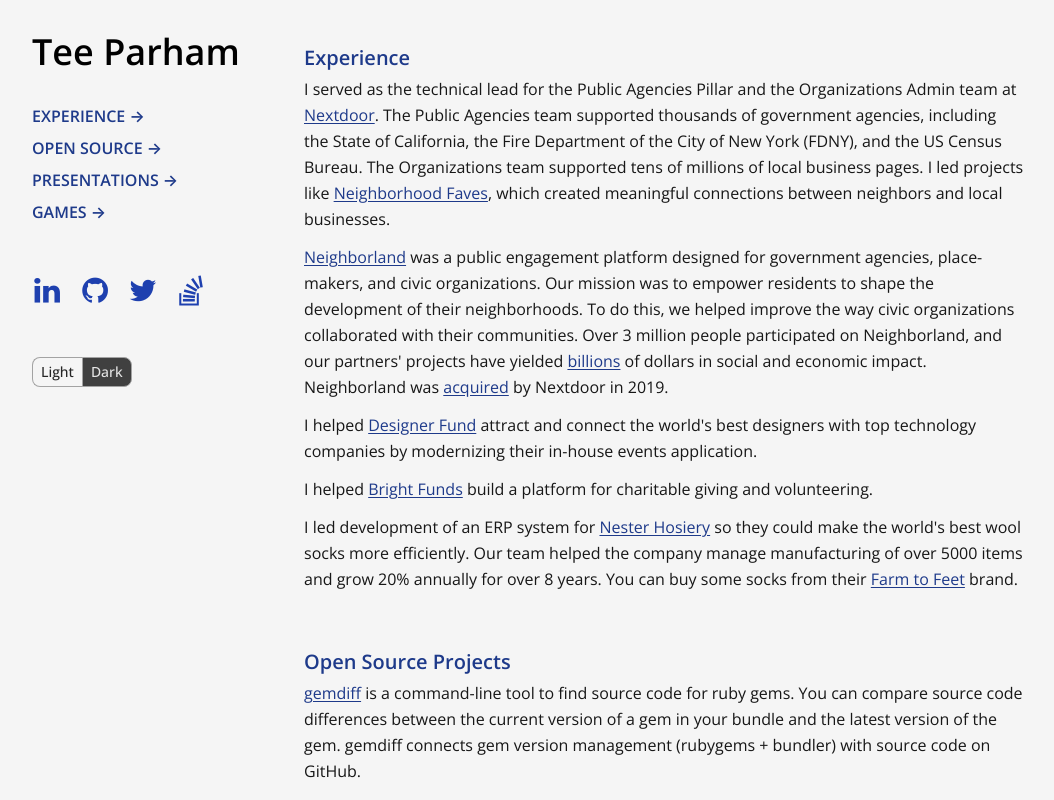
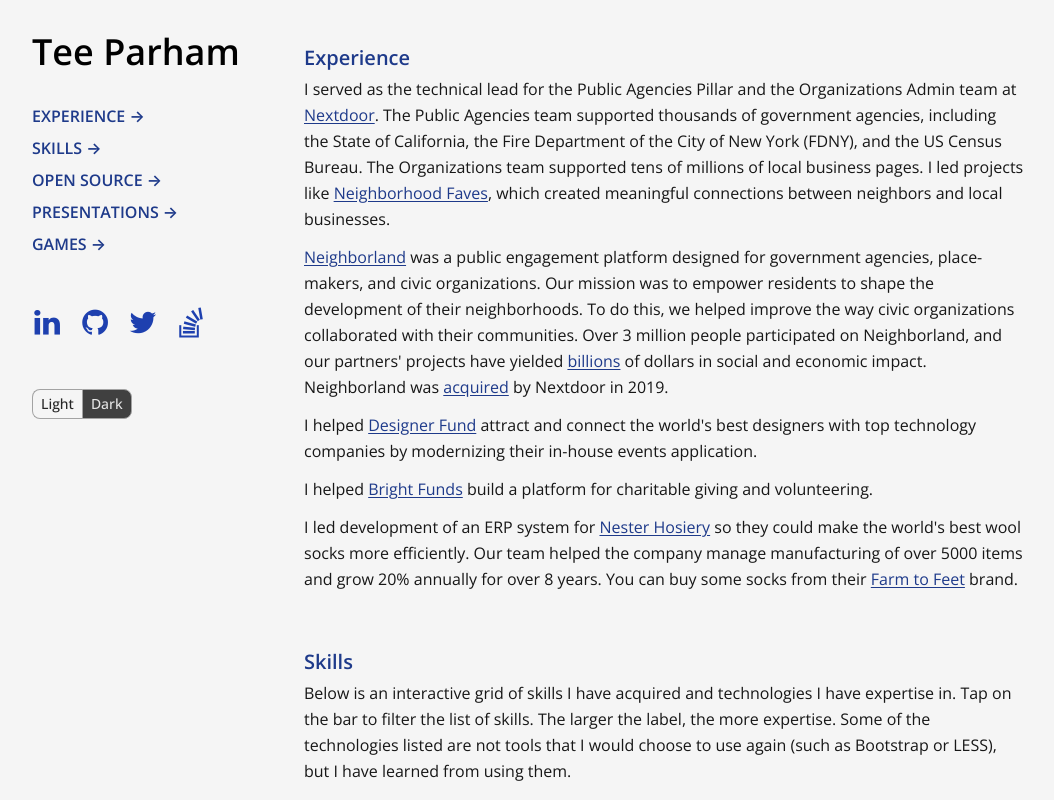
Before and after one commit to teeparham/next, a Next.js app: page / in a window 1280 px wide. Shown: the top 800 px of the page, without its empty margins (112-1166 px from the left). Built offline with nearby package versions, Linux system fonts and the light colour scheme.

Commit message:
Add Skills to page, extract Nav

```diff
--- a/app/page.tsx
+++ b/app/page.tsx
@@ -3,6 +3,7 @@
 import { Arrow } from "./components/Arrow";
 import { LinkTo } from "./components/LinkTo";
 import { ThemeSwitch } from "./components/ThemeSwitch";
+import { Skills } from "./components/Skills";
 import { cx } from "./utils";
 
 const urls = {
@@ -41,19 +42,19 @@
   );
 }
 
-export default function Home() {
+function Nav() {
   return (
-    <main className="container min-h-screen">
-      <div className="my-8 mx-8 lg:mx-8 xl:mx-36 2xl:mx-72">
-        <div className="lg:flex lg:flex-row">
-          <div className="mb-8 lg:mr-8 lg:basis-1/4 lg:relative">
-            <div className="lg:fixed lg:top-8">
-              <h1 className={css.h1}>Tee Parham</h1>
     <nav className={cx("hidden lg:block my-8 font-semibold", css.h2)}>
       <ul>
         <li className="mb-2">
           <a href="#work" className="group">
             EXPERIENCE&nbsp;
+            <Arrow />
+          </a>
+        </li>
+        <li className="mb-2">
+          <a href="#skills" className="group">
+            SKILLS&nbsp;
             <Arrow />
           </a>
         </li>
@@ -77,6 +78,18 @@
         </li>
       </ul>
     </nav>
+  );
+}
+
+export default function Home() {
+  return (
+    <main className="container min-h-screen">
+      <div className="my-8 mx-8 lg:mx-8 xl:mx-36 2xl:mx-72">
+        <div className="lg:flex lg:flex-row">
+          <div className="mb-8 lg:mr-8 lg:basis-1/4 lg:relative">
+            <div className="lg:fixed lg:top-8">
+              <h1 className={css.h1}>Tee Parham</h1>
+              <Nav />
               <section className="my-12 hidden lg:block">
                 <Profiles />
               </section>
@@ -147,6 +160,20 @@
                   brand.
                 </li>
               </ul>
+            </section>
+            <section className="mb-12 min-h-60">
+              <h3 className={cx("pt-2", css.h3)} id="skills">
+                Skills
+              </h3>
+              <p className="mb-8">
+                Below is an interactive grid of skills I have acquired and
+                technologies I have expertise in. Tap on the bar to filter the
+                list of skills. The larger the label, the more expertise. Some
+                of the technologies listed are not tools that I would choose to
+                use again (such as Bootstrap or LESS), but I have learned from
+                using them.
+              </p>
+              <Skills />
             </section>
             <section className="mb-12">
               <h3 className={cx("pt-2", css.h3)} id="oss">
```
Lines whose indentation alone changed are shown as unchanged.
